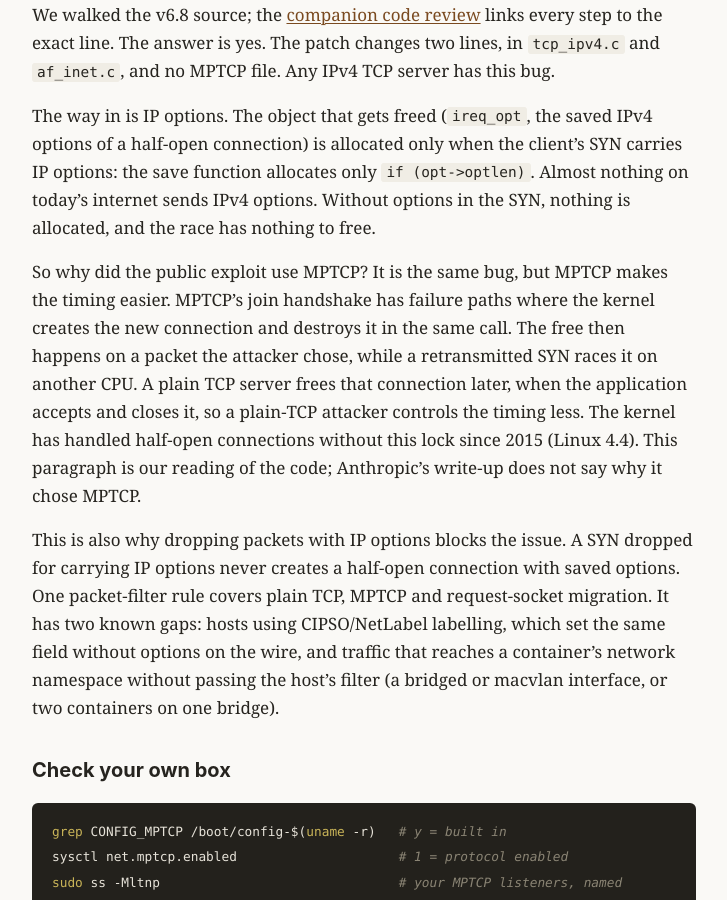
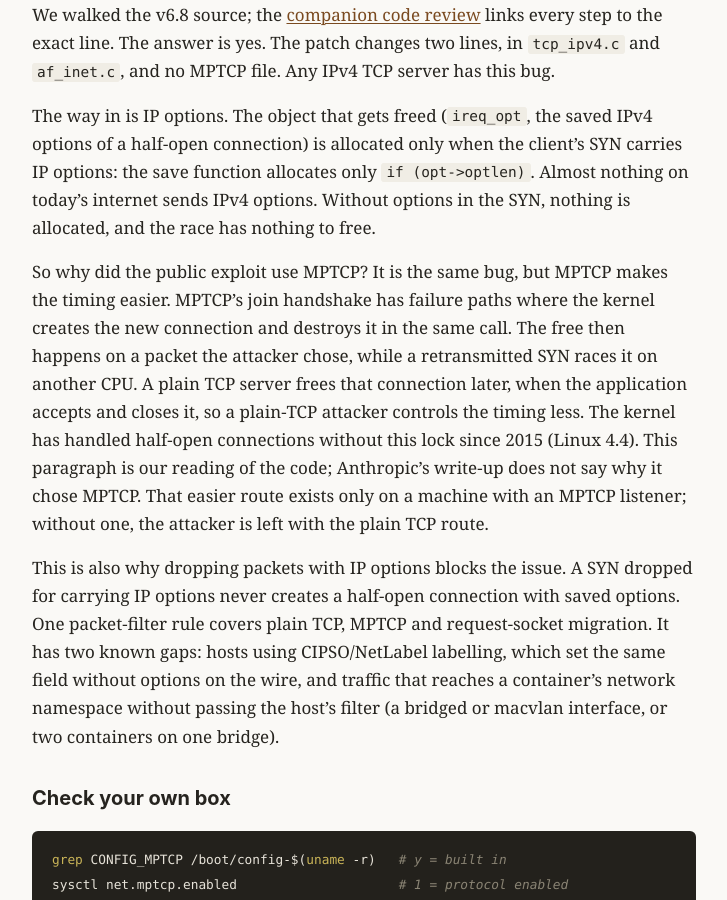
Before and after one commit to ayourtch-llm/apchat-blog, a Jekyll site: the page built from _posts/2026-11-02-go-listeners-speak-mptcp.md, in a window 1280 px wide and 900 px high, scrolled down 3150 px. Shown: the whole window, without its empty margins (276-1003 px from the left). Built offline with Jekyll 4.4.1, drawn with Linux system fonts in a browser that asks for light colours.

Commit message:
post: state that the MPTCP route needs an MPTCP listener (ayourtch's question) + kernel endpoint exception, with v6.8 links (NOT pushed)
Co-Authored-By: Claude Opus 5.5 <noreply@anthropic.com>

```diff
--- a/_posts/2026-11-02-go-listeners-speak-mptcp.md
+++ b/_posts/2026-11-02-go-listeners-speak-mptcp.md
@@ -65,7 +65,7 @@ We walked the v6.8 source; the [companion code review]({{ site.baseurl }}/posts/
 
 The way in is IP options. The object that gets freed (`ireq_opt`, the saved IPv4 options of a half-open connection) is allocated only when the client's SYN carries IP options: the save function allocates only `if (opt->optlen)`. Almost nothing on today's internet sends IPv4 options. Without options in the SYN, nothing is allocated, and the race has nothing to free.
 
-So why did the public exploit use MPTCP? It is the same bug, but MPTCP makes the timing easier. MPTCP's join handshake has failure paths where the kernel creates the new connection and destroys it in the same call. The free then happens on a packet the attacker chose, while a retransmitted SYN races it on another CPU. A plain TCP server frees that connection later, when the application accepts and closes it, so a plain-TCP attacker controls the timing less. The kernel has handled half-open connections without this lock since 2015 (Linux 4.4). This paragraph is our reading of the code; Anthropic's write-up does not say why it chose MPTCP.
+So why did the public exploit use MPTCP? It is the same bug, but MPTCP makes the timing easier. MPTCP's join handshake has failure paths where the kernel creates the new connection and destroys it in the same call. The free then happens on a packet the attacker chose, while a retransmitted SYN races it on another CPU. A plain TCP server frees that connection later, when the application accepts and closes it, so a plain-TCP attacker controls the timing less. The kernel has handled half-open connections without this lock since 2015 (Linux 4.4). This paragraph is our reading of the code; Anthropic's write-up does not say why it chose MPTCP. That easier route exists only on a machine with an MPTCP listener; without one, the attacker is left with the plain TCP route.
 
 This is also why dropping packets with IP options blocks the issue. A SYN dropped for carrying IP options never creates a half-open connection with saved options. One packet-filter rule covers plain TCP, MPTCP and request-socket migration. It has two known gaps: hosts using CIPSO/NetLabel labelling, which set the same field without options on the wire, and traffic that reaches a container's network namespace without passing the host's filter (a bridged or macvlan interface, or two containers on one bridge).
 
```
Also changed, not shown: _posts/2026-11-02-cve-2026-98432-code-review.md (+2 -0 lines).
